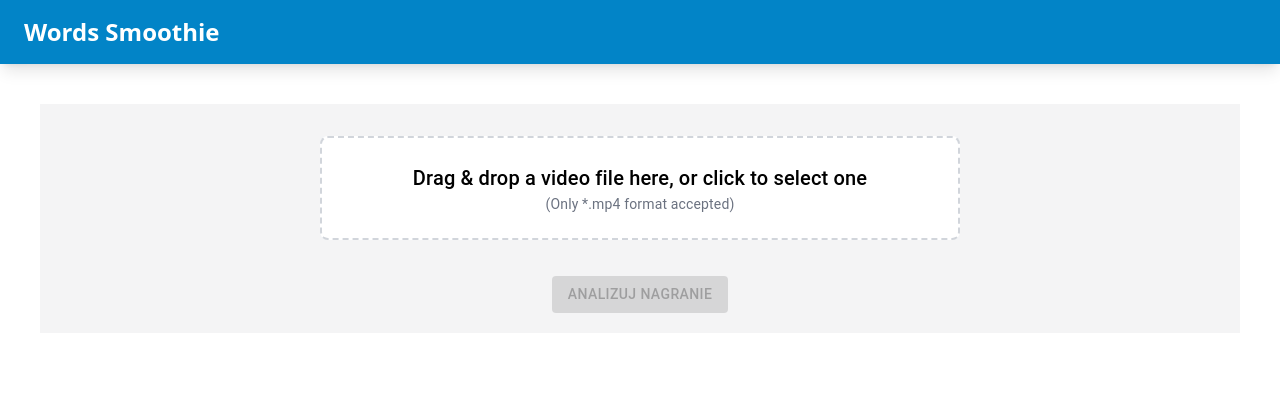
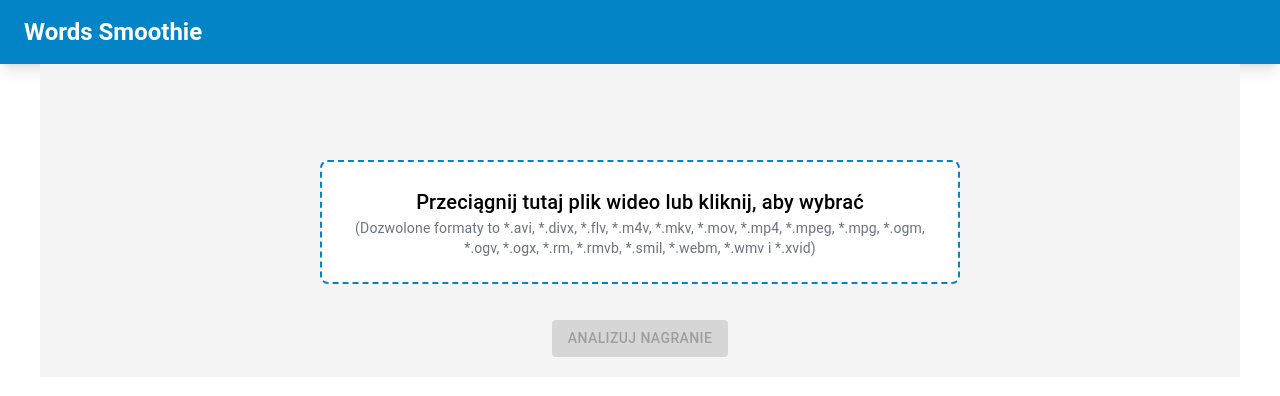
Before and after one commit to Hackathon-Krakow-2024/break-word-traps, a React (Vite) app in the folder frontend/: page / in a window 1280 px wide. Shown: the top 396 px of the page. Built offline with nearby package versions, Linux system fonts and the light colour scheme; no server answers.

Commit message:
Dropzone border improvements

```diff
--- a/frontend/src/components/VideoUpload.tsx
+++ b/frontend/src/components/VideoUpload.tsx
@@ -9,25 +9,45 @@
 const VideoUpload = ({ handleUploadVideo }: VideoUploadProps) => {
   const { getRootProps, getInputProps, isDragActive } = useDropzone({
     accept: {
-      'video/*': ['.mp4'],
+      'video/*': [
+        '.avi',
+        '.divx',
+        '.flv',
+        '.m4v',
+        '.mkv',
+        '.mov',
+        '.mp4',
+        '.mpeg',
+        '.mpg',
+        '.ogm',
+        '.ogv',
+        '.ogx',
+        '.rm',
+        '.rmvb',
+        '.smil',
+        '.webm',
+        '.wmv',
+        '.xvid',
+      ],
     },
     onDrop: handleUploadVideo,
   })
 
   return (
-    <div className='flex w-[640px] flex-col bg-gray-100'>
+    <div className='flex w-[640px] flex-col'>
       <Box
         {...getRootProps()}
-        className={`w-full cursor-pointer rounded-lg border-2 border-dashed p-6 ${isDragActive ? 'border-blue-500 bg-blue-50' : 'border-gray-300 bg-white'} `}
+        className={`w-full cursor-pointer rounded-lg border-2 border-dashed p-6 ${isDragActive ? 'border-sky-300 bg-blue-50' : 'border-sky-600 bg-white'} `}
       >
         <input {...getInputProps()} />
 
         <Typography variant='h6' className='mb-2 text-center'>
-          {isDragActive ? 'Drop the video here...' : 'Drag & drop a video file here, or click to select one'}
+          {isDragActive ? 'Upuść plik tutaj...' : 'Przeciągnij tutaj plik wideo lub kliknij, aby wybrać'}
         </Typography>
 
         <Typography variant='body2' className='text-center text-gray-500'>
-          (Only *.mp4 format accepted)
+          (Dozwolone formaty to *.avi, *.divx, *.flv, *.m4v, *.mkv, *.mov, *.mp4, *.mpeg, *.mpg, *.ogm, *.ogv, *.ogx,
+          *.rm, *.rmvb, *.smil, *.webm, *.wmv i *.xvid)
         </Typography>
       </Box>
     </div>
--- a/frontend/src/pages/Home/Home.tsx
+++ b/frontend/src/pages/Home/Home.tsx
@@ -90,7 +90,7 @@
   }
 
   return (
-    <Container className='mx-auto my-10 flex w-5/6 bg-zinc-100 pt-8'>
+    <Container className='mx-auto flex w-5/6 bg-zinc-100 pt-24'>
       <Container className='flex h-fit flex-col items-center justify-center gap-4 pl-0'>
         <VideoUpload handleUploadVideo={onDrop} />
         <Video videoFile={video} subtitles={transcription.subtitles} />
--- a/frontend/tailwind.config.js
+++ b/frontend/tailwind.config.js
@@ -3,6 +3,9 @@
   content: ['./index.html', './src/**/*.{js,ts,jsx,tsx}'],
   theme: {
     extend: {},
+    fontFamily: {
+      sans: ['Roboto', 'sans-serif'], // Set Roboto as the default sans-serif font
+    },
   },
   plugins: [],
 }
```
